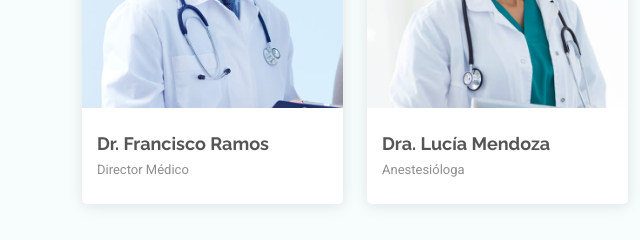
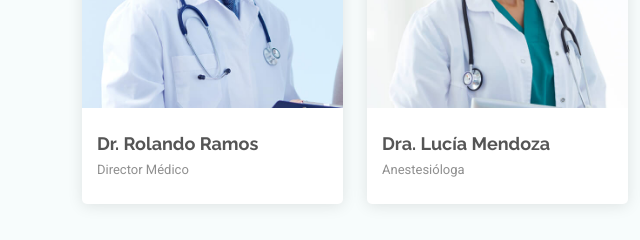
Before and after one commit to Rolorp/csfrancisco, a website: page index.html in a window 1280 px wide. Shown: the part 6260-6500 px from the top of the page, 0-640 px from the left. Drawn offline with Linux system fonts and the light colour scheme.

Commit message:
Swap some names in index.html

```diff
--- a/index.html
+++ b/index.html
@@ -728,7 +728,7 @@
           <div class="col-lg-3 col-md-6 d-flex align-items-stretch" data-aos="fade-up" data-aos-delay="100">
             <div class="team-member">
               <div class="member-img">
-                <img src="assets/img/doctors/doctors-1.jpg" class="img-fluid" alt="Dr. Francisco Ramos - Director Médico">
+                <img src="assets/img/doctors/doctors-1.jpg" class="img-fluid" alt="Dr. Rolando Ramos - Director Médico">
                 <div class="social">
                   <a href="#"><i class="bi bi-twitter-x"></i></a>
                   <a href="#"><i class="bi bi-facebook"></i></a>
@@ -737,7 +737,7 @@
                 </div>
               </div>
               <div class="member-info">
-                <h4>Dr. Francisco Ramos</h4>
+                <h4>Dr. Rolando Ramos</h4>
                 <span>Director Médico</span>
               </div>
             </div>
```
